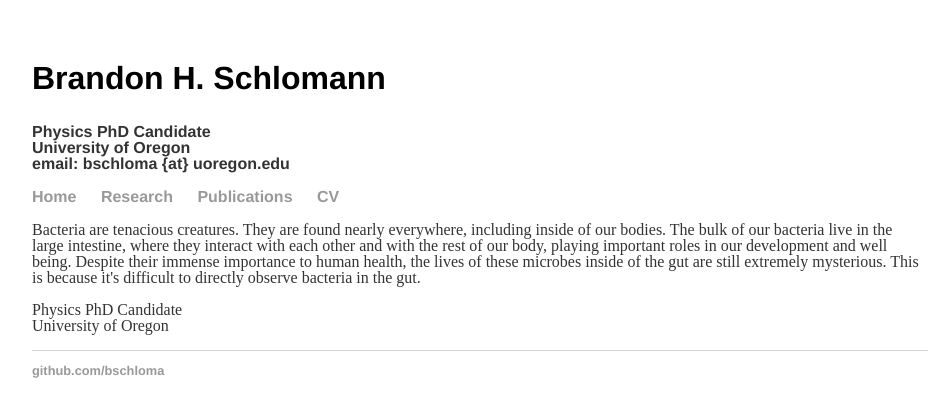
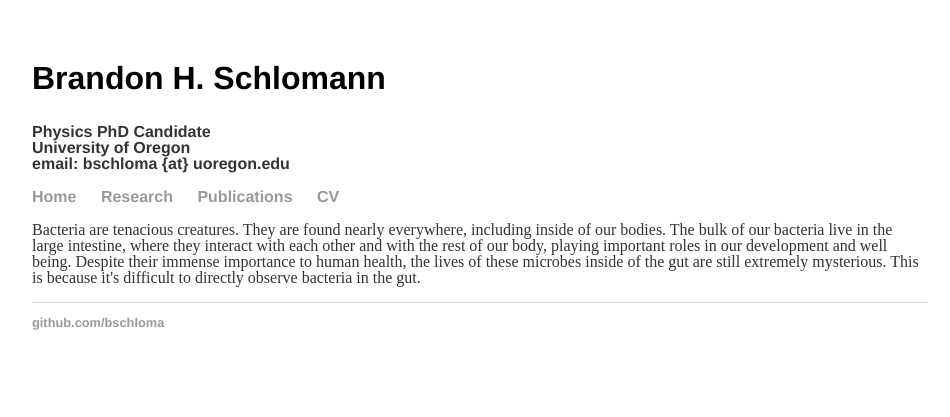
Before and after one commit to bschloma/bschloma.github.io, a Jekyll site: the page built from index.html, in a window 1280 px wide. Shown: the top 417 px of the page, without its empty margins (160-1110 px from the left). Built offline with Jekyll 4.4.1, drawn with Linux system fonts in a browser that asks for light colours.

Commit message:
Update index.html
testing removed info

```diff
--- a/index.html
+++ b/index.html
@@ -9,10 +9,7 @@ title: Brandon H. Schlomann
 		The bulk of our bacteria live in the large intestine, where they interact with each other and with the rest of our body, playing important roles in our development and well being.
 		Despite their immense importance to human health, the lives of these microbes inside of the gut are still extremely mysterious.
 		This is because it's difficult to directly observe bacteria in the gut.
-	<p>
-		Physics PhD Candidate<br/>
-	        University of Oregon<br/>
+	</p>
 
-       </p>
 
 </div><!-- /.blurb -->
```
